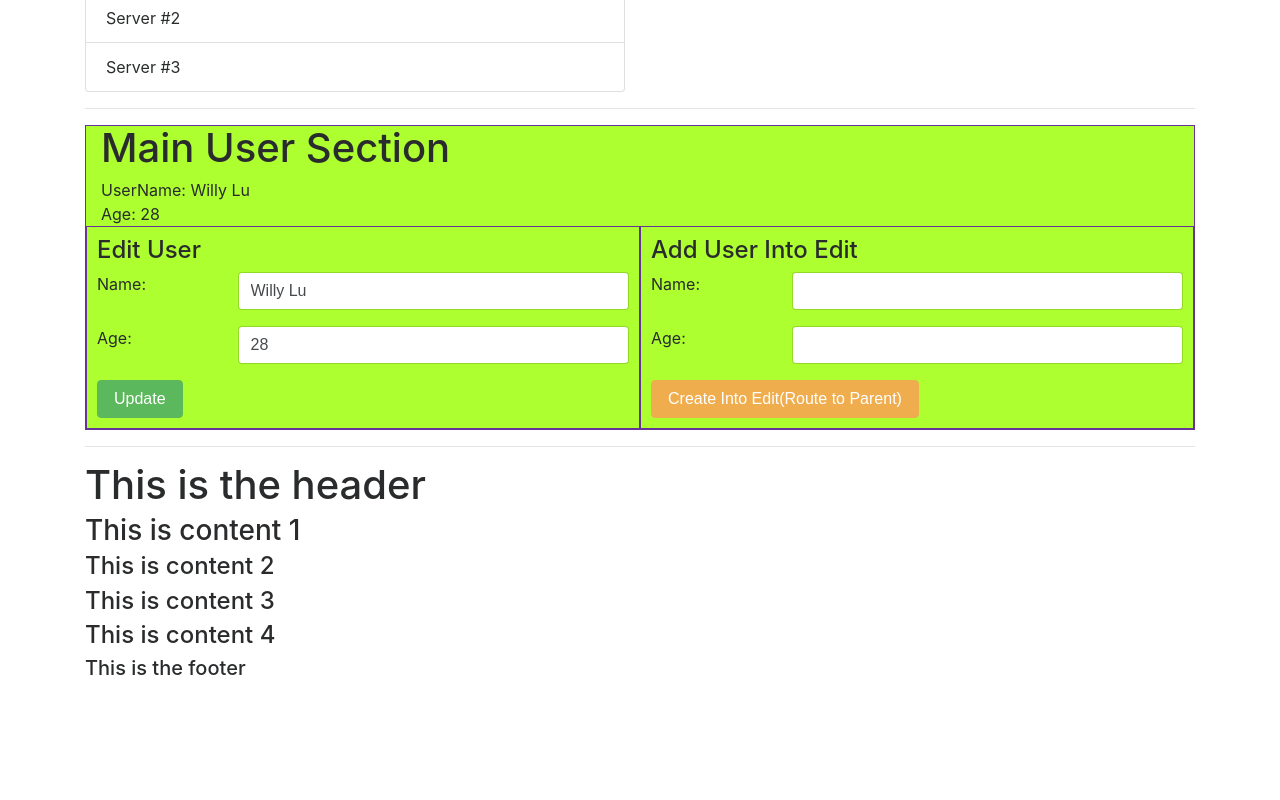
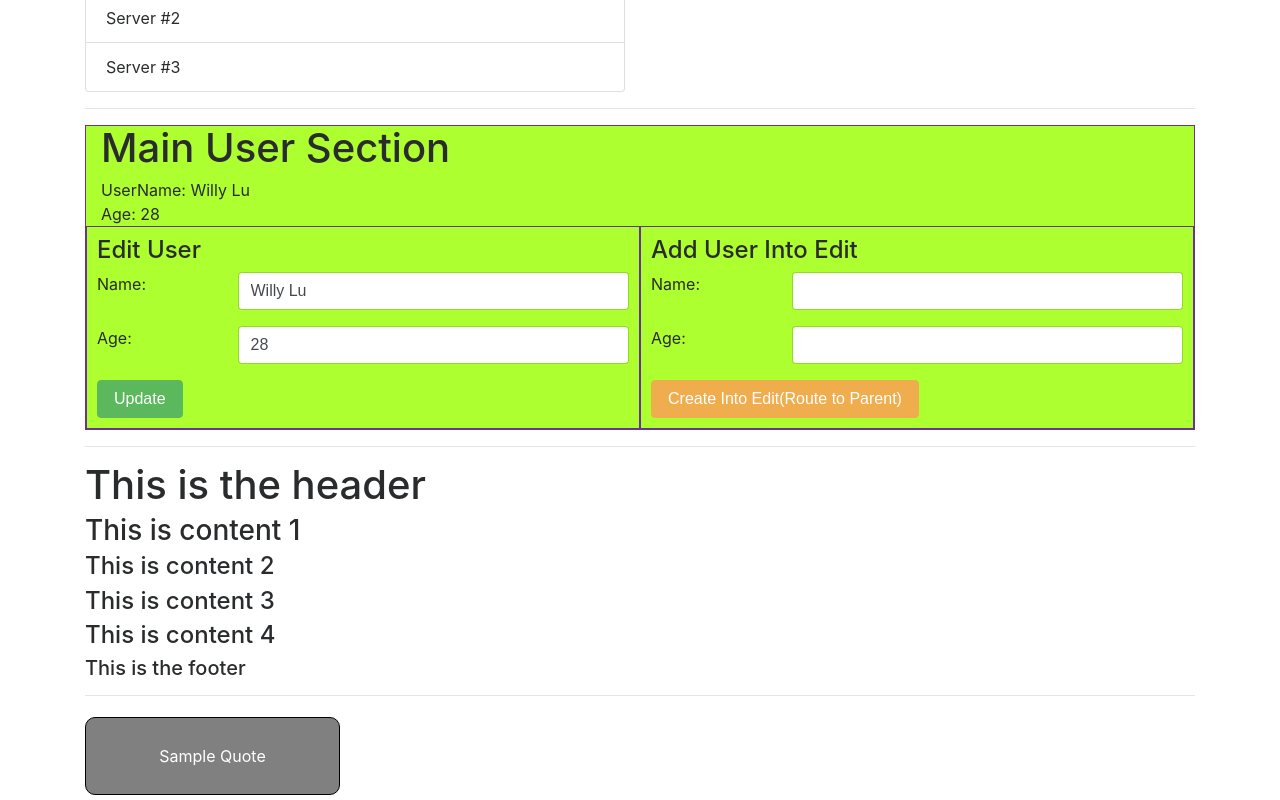
Before and after one commit to WillyLu326/Vue-Project, a Vue app: page / in a window 1280 px wide. Shown: the part 173-973 px from the top of the page. Before the commit the page ends 860 px from the top, so only its background shows below. Built offline with nearby package versions, Linux system fonts and the light colour scheme.

Commit message:
implement Quotes.vue

```diff
--- a/src/App.vue
+++ b/src/App.vue
@@ -12,6 +12,8 @@
         <h4>This is content 4</h4>
       </div>
     </app-parent>
+    <hr>
+    <app-quotes></app-quotes>
   </div>
 </template>
 
@@ -19,12 +21,14 @@
   import User from './components/User.vue'
   import MainUser from './props/MainUser.vue'
   import Parent from './slot/Parent.vue'
+  import Quotes from './quotes/Quotes.vue'
 
   export default {
     components: {
       'app-user': User,
       'app-main-user': MainUser,
-      'app-parent': Parent
+      'app-parent': Parent,
+      appQuotes: Quotes
     }
   }
 </script>
--- a/src/quotes/Header.vue
+++ b/src/quotes/Header.vue
@@ -0,0 +1,3 @@
+<template>
+
+</template>
--- a/src/quotes/Quote.vue
+++ b/src/quotes/Quote.vue
@@ -1,5 +1,5 @@
 <template>
-  <div class="col-sm-6 col-md-4 col-lg-3 col-xl-2">
+  <div class="col-sm-6 col-md-4 col-lg-3 col-xl-3">
     <div class="quote">
       <slot></slot>
     </div>
@@ -10,9 +10,12 @@
   .quote {
     margin: 5px 0px;
     border: 1px solid black;
+    border-radius: 10px;
     background: grey;
     color: white;
     cursor: pointer;
+    padding: 26px;
+    text-align: center;
   }
   .quote:hover {
     background: pink;
--- a/src/quotes/Quotes.vue
+++ b/src/quotes/Quotes.vue
@@ -1,8 +1,25 @@
 <template>
-
+  <div>
+    <app-quote-grid :quotes="quotes" :maxQuotes="maxQuotes"></app-quote-grid>
+  </div>
 </template>
 
 <script>
+  import QuoteGrid from './QuoteGrid.vue'
+
+  export default {
+    components: {
+      appQuoteGrid: QuoteGrid
+    },
+    data () {
+      return {
+        quotes: [
+          'Sample Quote'
+        ],
+        maxQuotes: 10
+      }
+    }
+  }
 
 </script>
 
```
